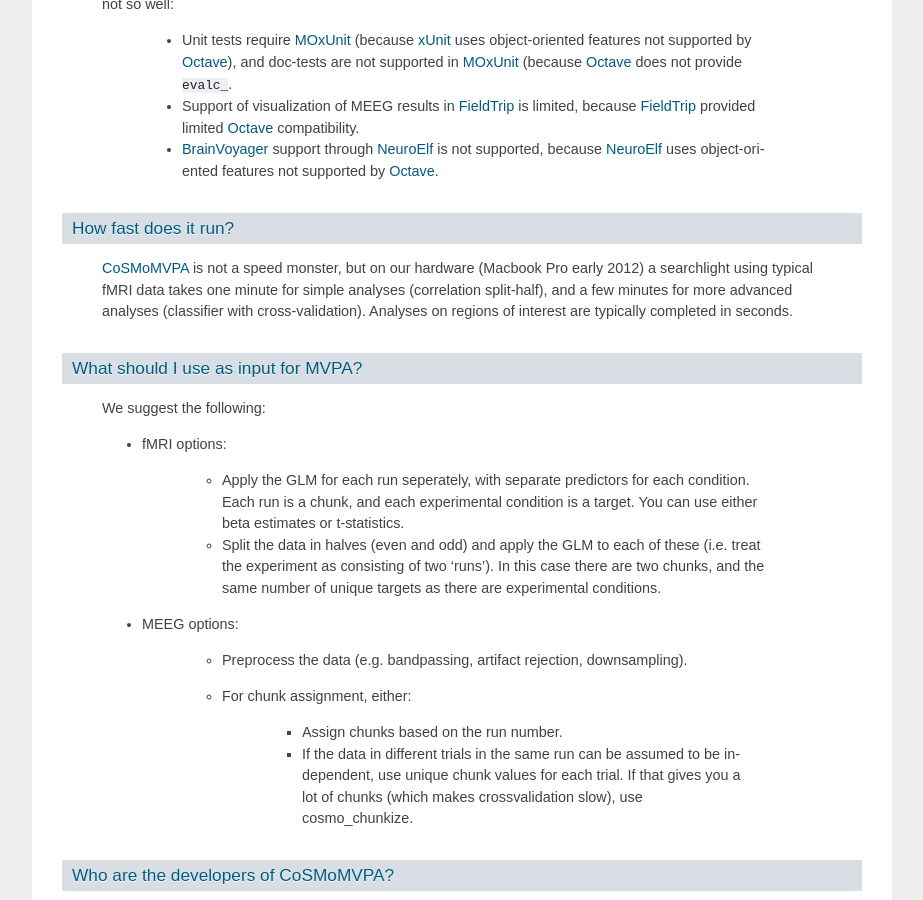
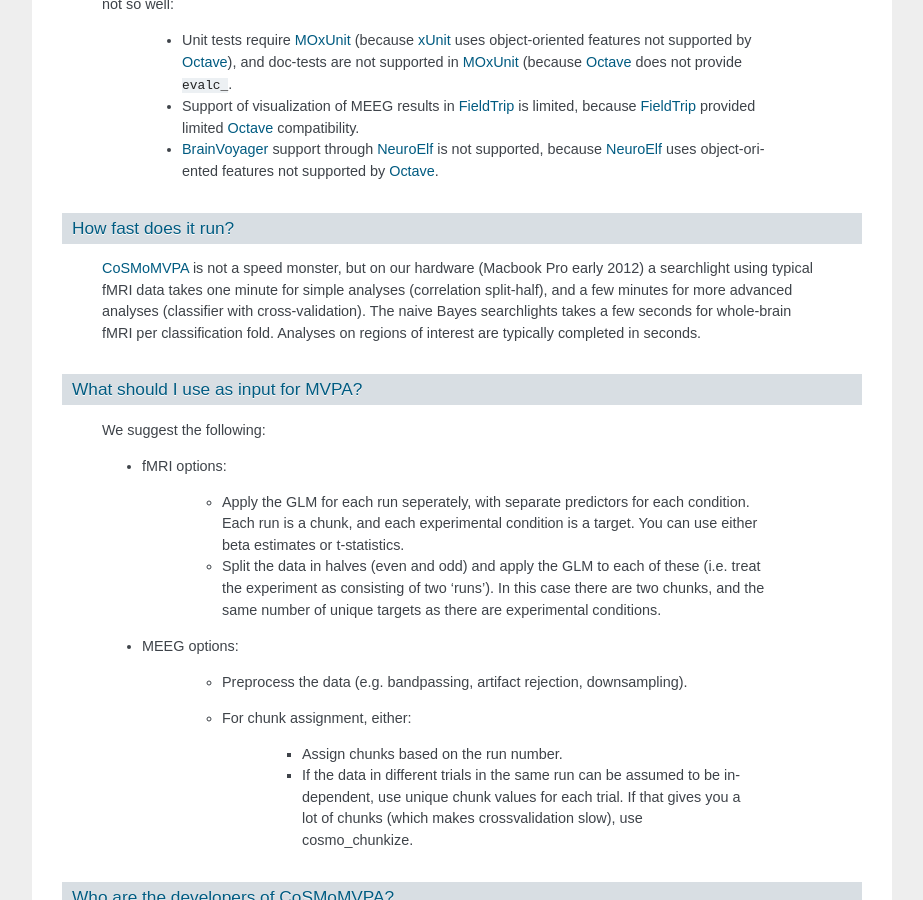
Before and after one commit to CoSMoMVPA/CoSMoMVPA, a Sphinx documentation site: the page built from doc/source/faq.rst, in a window 1280 px wide and 900 px high, scrolled down 2874 px. Shown: the whole window, without its empty margins (198-1121 px from the left). Built offline with Sphinx 7.4.7, drawn with Linux system fonts in a browser that asks for light colours; pages that are not in the unit, such as notebooks, are missing from menus.

Commit message:
WEB: explain features of CoSMoMVPA better

```diff
--- a/doc/source/faq.rst
+++ b/doc/source/faq.rst
@@ -92,7 +92,7 @@ Does it run on GNU Octave?
 
 How fast does it run?
 -----------------------
-    CoSMoMVPA_ is not a speed monster, but on our hardware (Macbook Pro early 2012) a searchlight using typical fMRI data takes one minute for simple analyses (correlation split-half), and a few minutes for more advanced analyses (classifier with cross-validation). Analyses on regions of interest are typically completed in seconds.
+    CoSMoMVPA_ is not a speed monster, but on our hardware (Macbook Pro early 2012) a searchlight using typical fMRI data takes one minute for simple analyses (correlation split-half), and a few minutes for more advanced analyses (classifier with cross-validation). The naive Bayes searchlights takes a few seconds for whole-brain fMRI per classification fold. Analyses on regions of interest are typically completed in seconds.
 
 What should I use as input for MVPA?
 ------------------------------------
```
Also changed, not shown: other parts of doc/source/faq.rst (+1 -1 lines).
